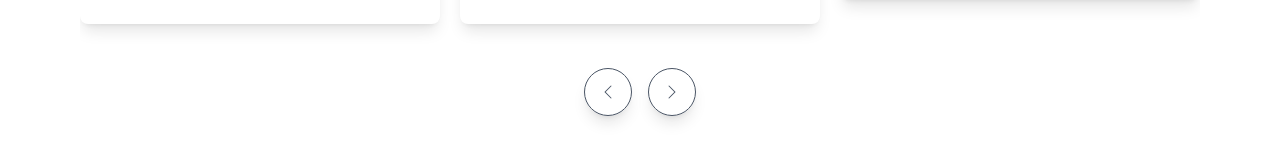
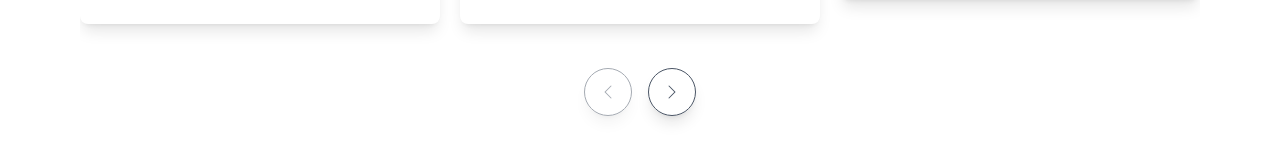
Before and after one commit to rehan606/Lending-Page, a React (Vite) app: page / in a window 1280 px wide. Shown: the part 4710-4870 px from the top of the page. Built offline with nearby package versions, Linux system fonts and the light colour scheme.

Commit message:
fixed some slider issues

```diff
--- a/src/App.css
+++ b/src/App.css
@@ -10,3 +10,24 @@
         transform: translateX(-50%);
     }
 }
+
+.testimonial-swiper{
+    padding: 20px 0;
+}
+.testimonial-swiper .swiper-slider{
+    height: auto;
+}
+
+.testimonial-swiper .swiper-slider-next::after,
+.testimonial-swiper .swiper-slider-prev::after{
+    display: none;
+}
+
+.swiper-slider-next, .swiper-slider-prev {
+    display: none;
+}
+.swiper-button-next-custom.swiper-button-disabled,
+.swiper-button-prev-custom.swiper-button-disabled {
+    opacity: 0.5;
+    cursor: not-allowed;
+}
--- a/src/components/Testimonial.jsx
+++ b/src/components/Testimonial.jsx
@@ -44,7 +44,7 @@
       id: 6,
       name: "Emma Wilson",
       image: "https://randomuser.me/api/portraits/women/28.jpg",
-      text: "What impressed me most was how quickly they responded to my requests. The team is professional, knowledgeable, and truly cares about their customers' success.",
+      text: "What impressed me most was how quickly they responded to my requests. The team is professional, knowledgeable, and truly about their customers' success.",
     },
 
 ];
```
